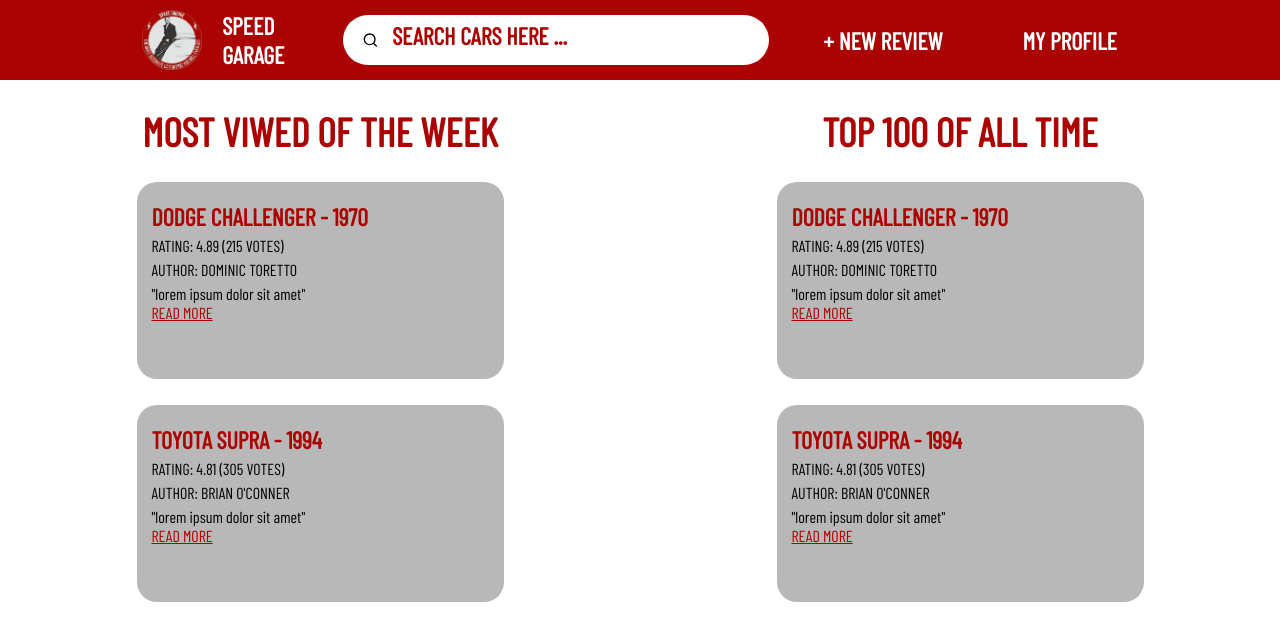
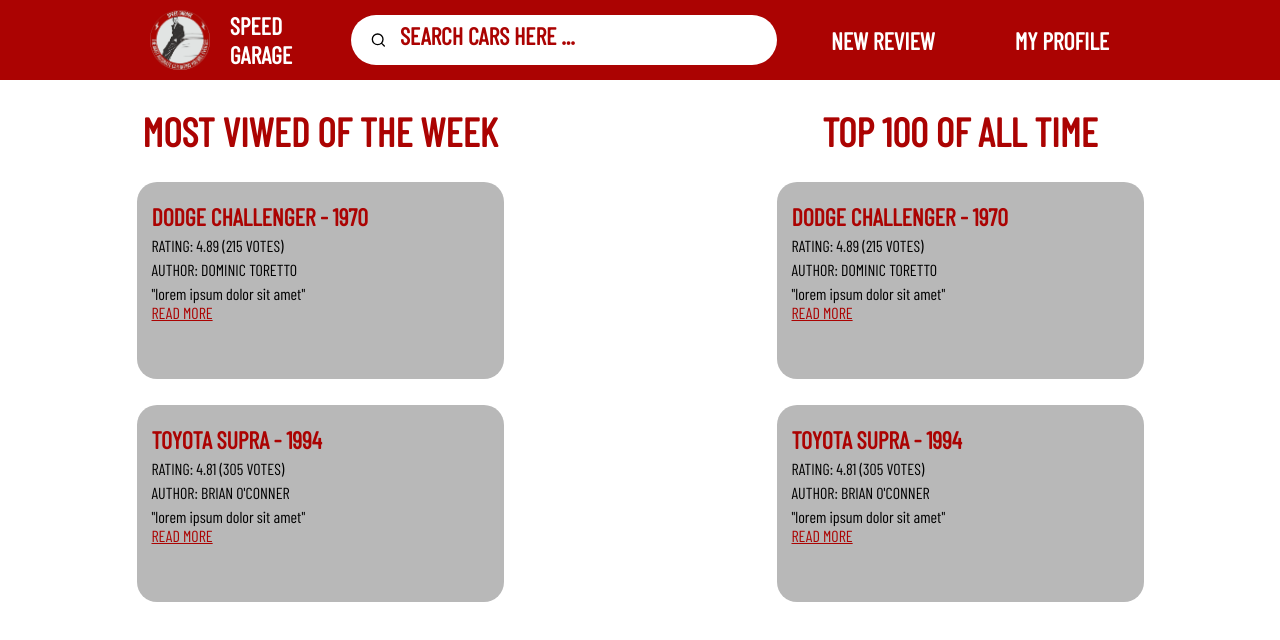
Before and after one commit to leonardo-vargas-de-paula/front-end-speed-garage, an Angular app: page /home in a window 1280 px wide. Shown: the top 640 px of the page. Built offline with nearby package versions, Linux system fonts and the light colour scheme; data requests are answered from the project's data file.

Commit message:
feat: adiciona rota pro new review no header

```diff
--- a/src/app/shared/header/header.component.html
+++ b/src/app/shared/header/header.component.html
@@ -4,6 +4,6 @@
     <a class="botaoHeader" id="titulo">SPEED GARAGE</a>
   </div>
   <app-search class="search"></app-search>
-  <a class="botaoHeader" id="newReview">+ NEW REVIEW</a>
+  <a class="botaoHeader" id="newReview" (click)="entrarNewReview()">NEW REVIEW</a>
   <a class="botaoHeader" id="myProfile" (click)="entrarPerfil()">MY PROFILE</a>
 </div>
--- a/src/app/shared/header/header.component.ts
+++ b/src/app/shared/header/header.component.ts
@@ -19,4 +19,7 @@ export class HeaderComponent {
     this.router.navigate(['/home']);
   }
 
+  entrarNewReview() {
+    this.router.navigate(['/newreview']);
+  }
 }
```
